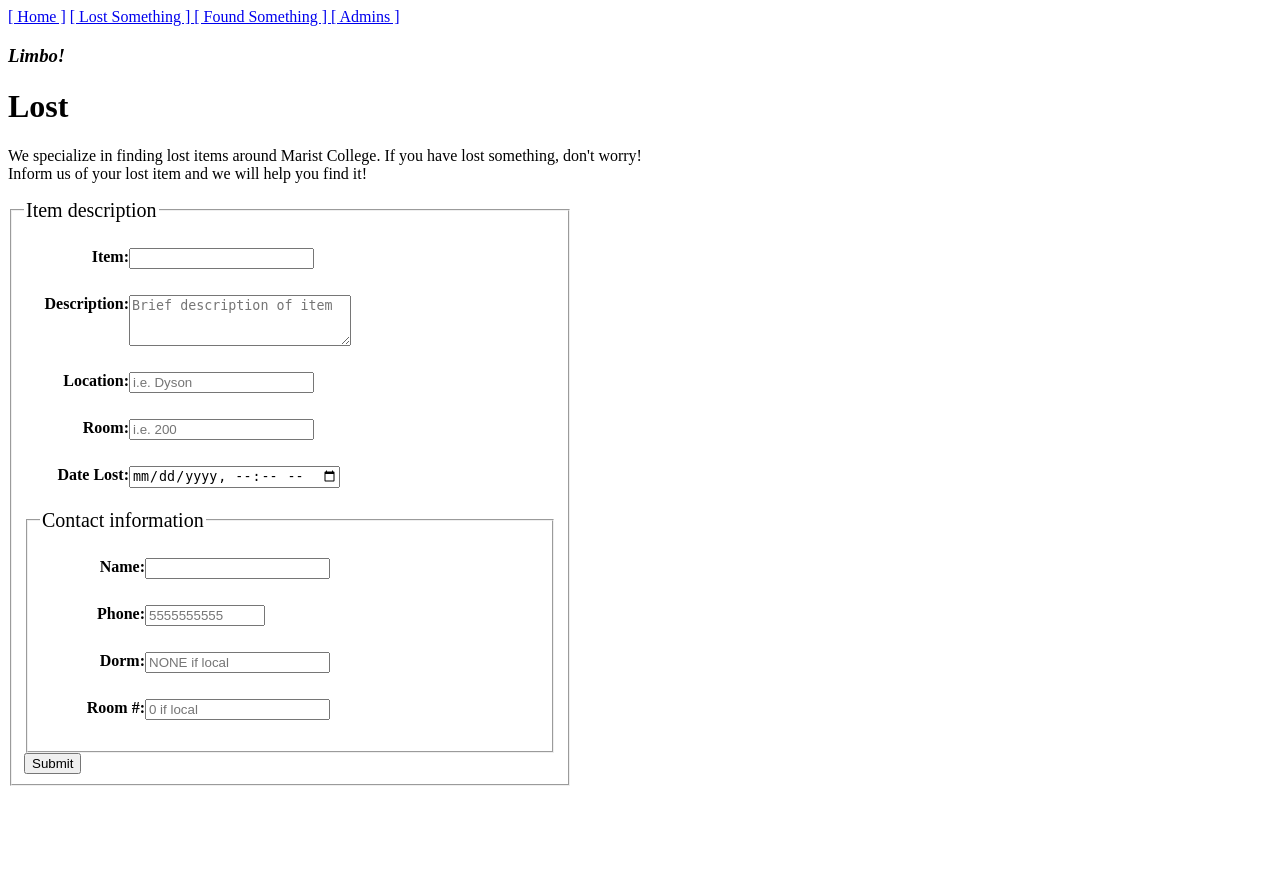
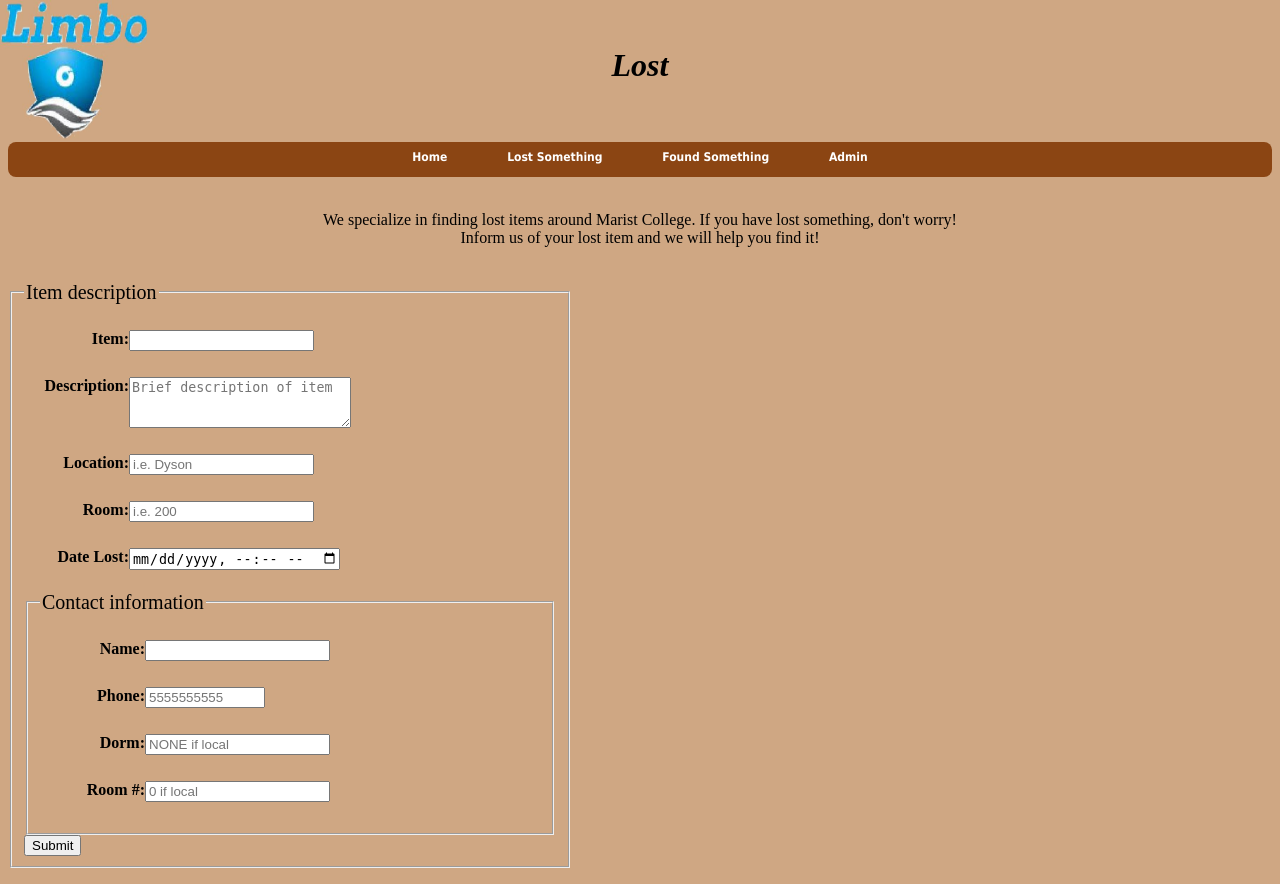
Before and after one commit to chrisAhmed/Limbo, a PHP site: page /lost-1.html in a window 1280 px wide. Before the commit the page ends 786 px from the top, so only its background shows below. Run offline with PHP 8.4, Linux system fonts and the light colour scheme.

Commit message:
It looks really good!

```diff
--- a/css/css.css
+++ b/css/css.css
@@ -1,3 +1,55 @@
+#img
+{
+z-index:1;
+position:absolute;
+left:0px;
+top:0px;
+height:140px;
+width:150px;
+align=left
+}
+
+#nav
+{
+display:block;
+font-weight:bold;
+color:#FFFFFF;
+background-color:#98bf21;
+text-align:center;
+padding:4px;
+text-decoration:none;
+text-transform:uppercase;
+}
+
+#menu {
+    height: 35px;
+    font-size: 12px;
+    font-family: Tahoma, Geneva, sans-serif;
+    font-weight: bold;
+    text-align: center;
+    background-color: #8B4513;
+        border-radius: 8px;
+}
+#menu ul {
+    height: auto;
+    padding: 8px 0px;
+    margin: 0px;
+}
+#menu li {
+display: inline;
+padding: 20px;
+}
+#menu a {
+    text-decoration: none;
+    color: #FFFFFF;
+    padding: 8px 8px 8px 8px;
+}
+#menu a:hover {
+    color: #F90;
+    background-color: #FFF;
+}
+
+
 fieldset {
 	width:500px;
 }
@@ -18,3 +70,28 @@ fieldset p {
 	clear: both;
 	padding: 5px;
 }
+
+body {
+align:center;
+background-color:#CFA783;}
+
+fieldset {
+	width:500px;
+}
+legend {
+	font-size: 20px;
+}
+label.field {
+	text-align: right;
+	width: 100px;
+	float: left;
+	font-weight: bold;
+}
+input.textbox-300 {
+	width: 300px;
+	float: left;
+}
+fieldset p {
+	clear: both;
+	padding: 5px;
+}
--- a/includes/helpers.php
+++ b/includes/helpers.php
@@ -173,7 +173,7 @@
 			# But...wait until we know the query succeeded before
 			# starting the table.
 			echo '
-			<div style="height:400px; overflow:auto;">
+			<div style="overflow:auto;" align=center>
 			<table cellpadding="1" border="1">
 				<tr>
 					<TH>ID</TH>
--- a/insertfound.php
+++ b/insertfound.php
@@ -37,6 +37,8 @@
 			die('Error: ' . mysqli_error($dbc));
 		}
 
+		echo '<br>';
+		echo '<br>';
 		echo "<h3>Thank you for submitting an item you found! You are a good samaritan! I'm sure someone will contact you soon</h3>";
 
         show_records($dbc);
--- a/lost-1.html
+++ b/lost-1.html
@@ -10,14 +10,29 @@
 
 	<body>
 
-		<div id="title" align=center-left>
-			<a href="index.php">[ Home ]</a> <a href="lost.html">   [ Lost Something ]   </a>   <a href="found.html">   [ Found Something ]   </a>   <a href="main_login.php">   [ Admins ]   </a>
+		<div id="title" align=center>
+			<br>
+			<img id="img" src="images/limbo_logo.jpg">
+			<h1><i>Lost</i></h1>
+			<br>
+		</div>
 
-			<h3><i>Limbo!</i></h3>
-			<h1>Lost</h1>
-			<p> We specialize in finding lost items around Marist College. If you have lost something,
-						don't worry! <br> Inform us of your lost item and we will help you find it!
-			</p>
+	<br>
+
+		<div id="menu" align=center>
+			<ul>
+			<li><a href="index.php">Home</a></li>
+			<li><a href="lost.html">Lost Something</a></li>
+			<li><a href="found.html">Found Something</a></li>
+			<li><a href="main_login.php">Admin</a></li>
+			</ul>
+		</div>
+
+		<div align=center>
+		<br>
+		<p> We specialize in finding lost items around Marist College. If you have lost something, don't worry! <br>
+						Inform us of your lost item and we will help you find it!</p>
+		<br>
 		</div>
 
 		<div id="lostForm">
```
Also changed, not shown: admin.php (+33 -13 lines), found-1.html (+21 -5 lines), found.html (+25 -7 lines), index.php (+18 -2 lines), login_success.php (+26 -2 lines), lost.html (+22 -6 lines), main_login.php (+24 -1 lines), images/limbo_logo.JPG.
